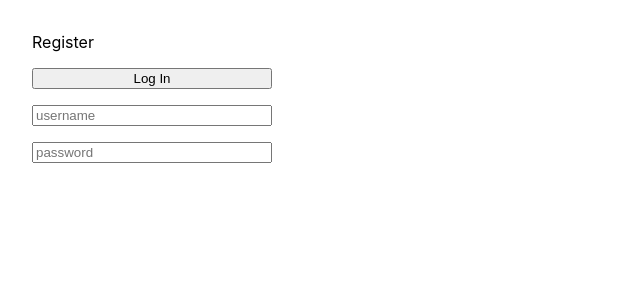
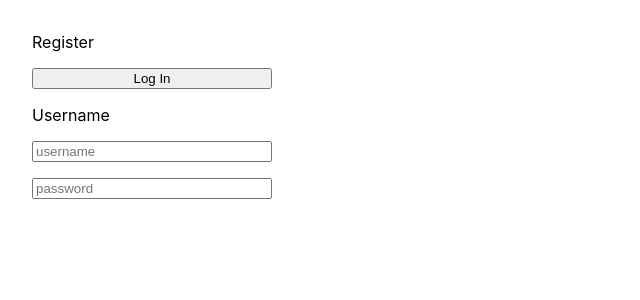
Before and after one commit to Lumi785/advenced_web_development_2022_Spring_tuni, a React (Create React App) app in the folder react/players_crud2/: page / in a window 1280 px wide. Shown: the top 300 px of the page, without its empty margins (0-640 px from the left). Built offline with nearby package versions, Linux system fonts and the light colour scheme.

Commit message:
Add label for username input in AuthForm.js, now 40/42 tests pass

```diff
--- a/react/players_crud2/src/components/AuthForm.js
+++ b/react/players_crud2/src/components/AuthForm.js
@@ -64,6 +64,7 @@ export const AuthForm = ({ handleSubmit }) => {
 
       {(formMode==='login' && <button role="heading" role="button" type="submit">Log In</button>) || (<button role="heading" role="button" type="submit">Register</button>)}
 
+      <label for="username">Username</label>
       <input required type="text" name="username" id="username"  value={username} onChange={e=>setUsername(e.target.value)} placeholder="username"/>
 
       <input required type="password" name="password" id="password" required value={password} onChange={e=>setPassword(e.target.value)} placeholder="password"/>
```
